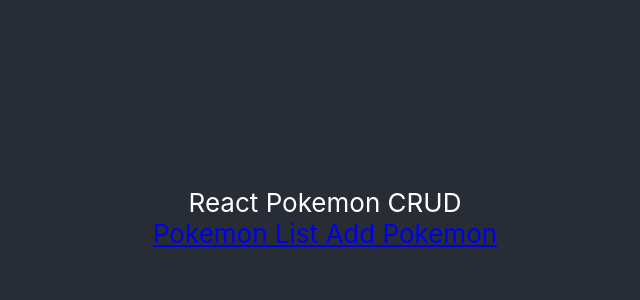
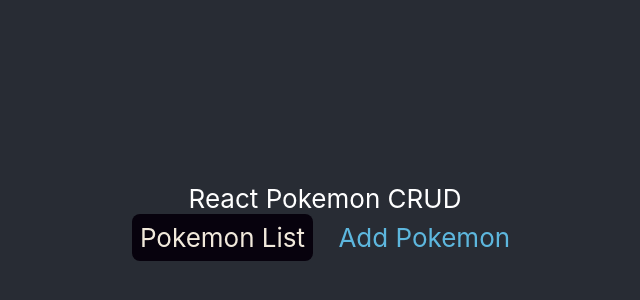
Before and after one commit to PPT87/pokemon-frontend-practice, a React (Create React App) app: page / in a window 1280 px wide. Shown: the part 182-482 px from the top of the page, without its empty margins (315-955 px from the left). Built offline with nearby package versions, Linux system fonts and the light colour scheme.

Commit message:
add bootstrap and initial styling

```diff
--- a/public/index.html
+++ b/public/index.html
@@ -24,7 +24,14 @@
       work correctly both with client-side routing and a non-root public URL.
       Learn how to configure a non-root public URL by running `npm run build`.
     -->
-    <title>React App</title>
+    <!-- CSS only -->
+    <link href="https://cdn.jsdelivr.net/npm/bootstrap@5.1.3/dist/css/bootstrap.min.css"
+    rel="stylesheet"
+
+    integrity="sha384-1BmE4kWBq78iYhFldvKuhfTAU6auU8tT94WrHftjDbrCEXSU1oBoqyl2QvZ6jIW3"
+    crossorigin="anonymous">
+
+    <title>React Pokemon CRUD</title>
   </head>
   <body>
     <noscript>You need to enable JavaScript to run this app.</noscript>
--- a/src/index.css
+++ b/src/index.css
@@ -1,13 +1,41 @@
 body {
   margin: 0;
-  font-family: -apple-system, BlinkMacSystemFont, 'Segoe UI', 'Roboto', 'Oxygen',
-    'Ubuntu', 'Cantarell', 'Fira Sans', 'Droid Sans', 'Helvetica Neue',
-    sans-serif;
-  -webkit-font-smoothing: antialiased;
-  -moz-osx-font-smoothing: grayscale;
+  font-family: -apple-system, BlinkMacSystemFont, 'Segoe UI', 'Roboto',
+		'Oxygen', 'Ubuntu', 'Cantarell', 'Fira Sans', 'Droid Sans',
+		'Helvetica Neue', sans-serif;
 }
 
 code {
   font-family: source-code-pro, Menlo, Monaco, Consolas, 'Courier New',
     monospace;
 }
+
+:root {
+  --black: #07020D;
+  --accent: #5DB7DE;
+  --background: #F1E9DB;
+  --secondary: #A39B8B;
+  --secondary-dark: #716A5C;
+}
+
+a {
+  color: var(--accent);
+  padding: 1vmin;
+  border-radius: 1vmin;
+  text-decoration: none !important;
+}
+
+a:hover {
+  color: var(--black);
+  background-color: var(--accent);
+}
+
+a.active {
+  color: var(--background);
+  background-color: var(--black);
+  cursor: default;
+}
+
+.m-left {
+  margin-left: 10px;
+}
```
